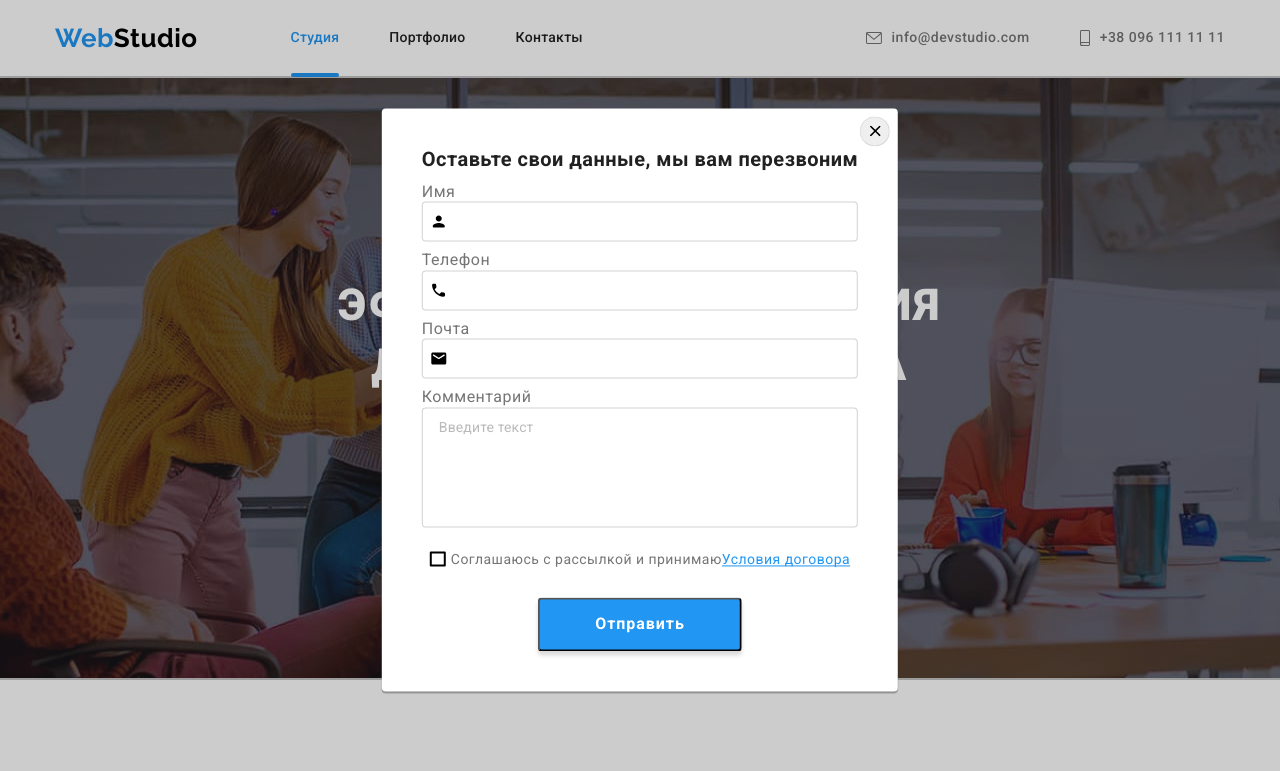
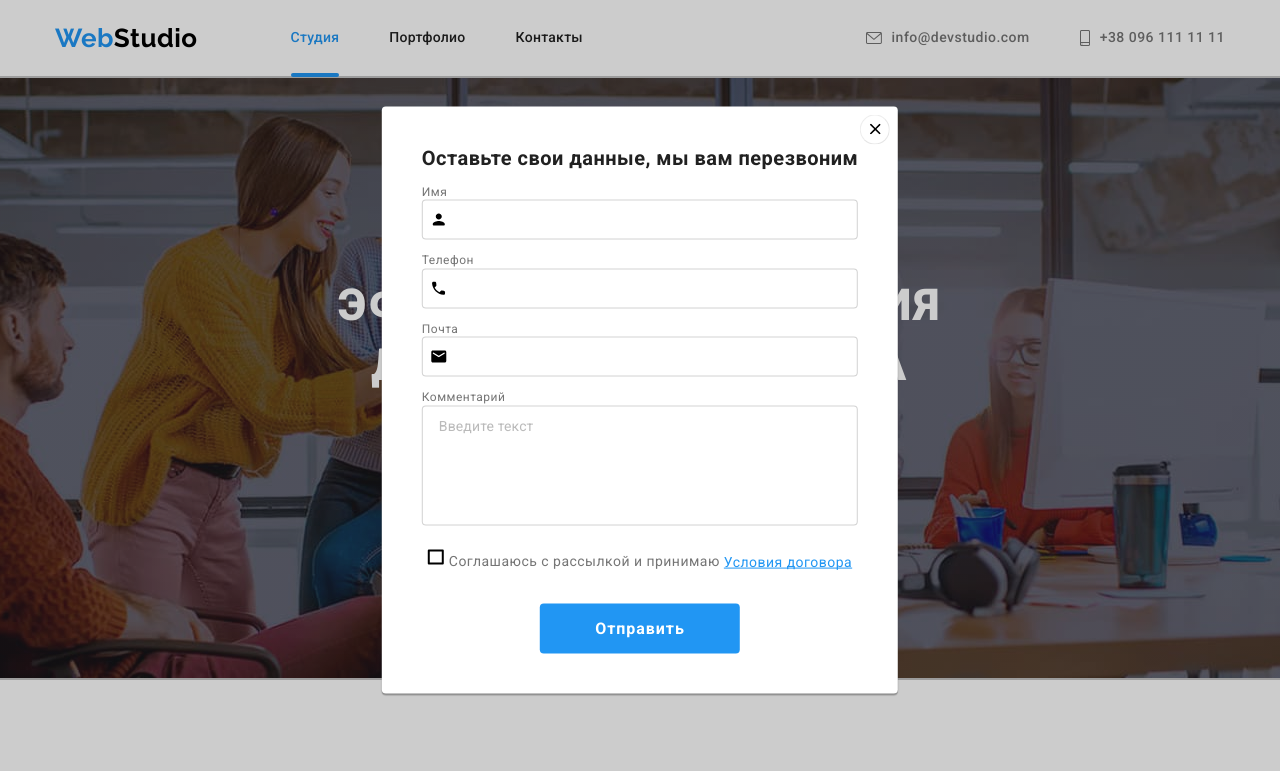
Before and after one commit to VladKuzmenko/goit-markup-hw-06, a plain HTML site: page index.html in a window 1280 px wide. Both pictures are taken after a click on the button "Заказать услугу". Shown: the top 771 px of the page. Drawn offline with nearby package versions, Linux system fonts and the light colour scheme.

Commit message:
2 commit

```diff
--- a/css/styles.css
+++ b/css/styles.css
@@ -567,7 +567,7 @@ transition: var(--active);
     letter-spacing: 0.06em;
     padding: 10px 26px;
     border-radius: 4px;
-    box-shadow: 0px 4px 4px rgba(0, 0, 0, 0.15);
+    border-style: none;
     margin-left: 0;
     margin-right: auto;
     margin-top: 0;
@@ -750,9 +750,14 @@ margin-top: 0;
     width: 30px;
     top: 8px;
     right: 8px;
+    background-color: var(--background-color);
     border-radius: 50%;
     border-color: rgba(0, 0, 0, 0.1);
     border-width: 1px;
+}
+.data-modal-close .btn:hover,
+.data-modal-close .btn:focus {
+    fill: var(--accent-color);
 }
 .btn {
 display: flex;
@@ -761,6 +766,7 @@ justify-content: center;
 position: absolute;
 top: 8px;
 right: 8px;
+transition: 250ms cubic-bezier(0.4, 0, 0.2, 1);
 }
 .modal-title {
 font-weight: 700;
@@ -846,28 +852,12 @@ margin-bottom: 12px;
     top: 50%;
     transform: translateY(-50%);
 }
-
-/*.terms.policy {
-    margin-top: 20px;
-    margin-bottom: 30px;
-    display: flex;
-    font-size: 14px;
-    line-height: 1.7;
-    letter-spacing: 0.3;
+.modal-label .modal-label textarea {
+    margin-top: 4px;
 }
-.terms.policy .policy {
-    margin: 0;
+.form-link {
+    margin-left: 4px;
 }
-.policy {
-    font-size: 14px;
-    display: flex;
-    margin-top: 20px;
-    margin-bottom: 30px;
-    display: flex;
-    align-items: center;
-    justify-content: center;
-}*/
-
 .policy {
     font-size: 14px;
     display: flex;
@@ -882,6 +872,8 @@ margin-bottom: 12px;
 }
 .policy-check-text {
     display: flex;
+    font-size: 14px;
+    line-height: 1.7;
 }
 
 .policy-check-text span {
@@ -899,33 +891,11 @@ margin-bottom: 12px;
     background-color: var(--accent-color);
     border: none;
 }
-
-/*.policy-check-text::before {
-    content: "";
-    width: 16px;
-    height: 15px;
-    display: flex;
-    box-shadow: 0px 4px 4px rgba(0, 0, 0, 0.15);
-    border-radius: 1px;
-    border: 1px solid var(--title-text-color);
-    fill: var(--background-color);
+.modal-label {
+    font-size: 12px;
+    line-height: 1.17;
 }
 
-.policy-check:checked + .policy-check-text::before {
-    background-image: url(../images/icon-check\ -1.svg);
-    border: none;
-    width: 16px;
-    height: 15px;
-    background-repeat: no-repeat;
-    background-size: cover;
-    background-position: center;
-    display: flex;
-    align-content: center;
-}
-
-.policy-check:checked + .policy svg {
-    fill: var(--background-color);
-}*/
 
 .submit-btn {
     background-color: #188ce8;
@@ -941,7 +911,7 @@ margin-bottom: 12px;
     letter-spacing: 0.06em;
     padding: 10px 55px;
     border-radius: 4px;
-    box-shadow: 0px 4px 4px rgba(0, 0, 0, 0.15);
+    border-style: none;
     margin-left: auto;
     margin-right: auto;
     margin-top: 30px;
```
